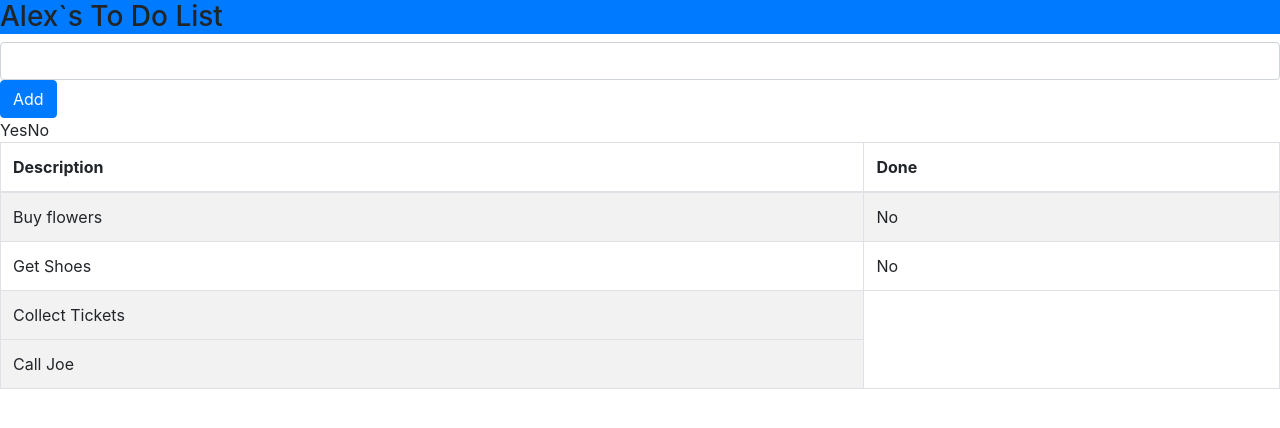
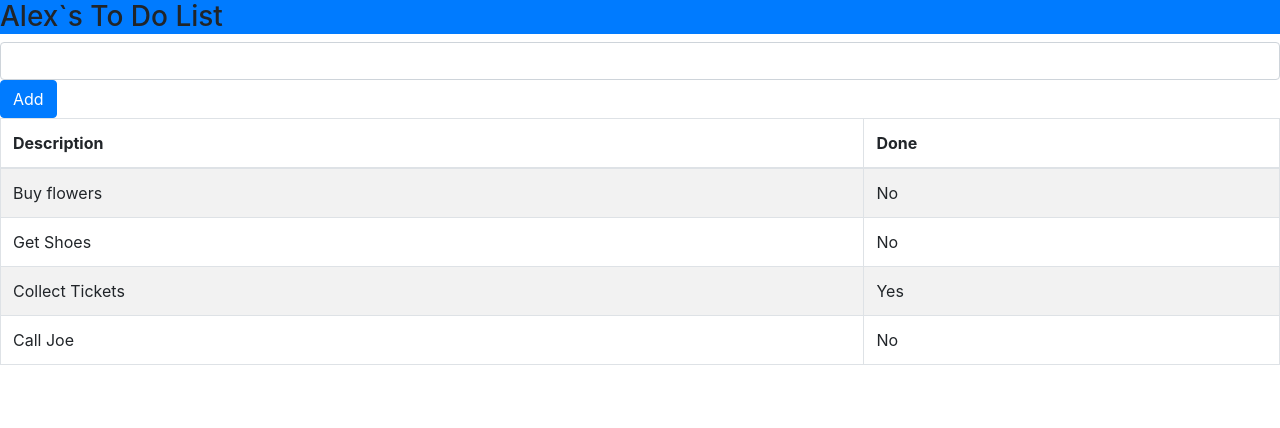
Before and after one commit to juncevich/todo, a website: page index.html in a window 1280 px wide. Drawn offline with nearby package versions, Linux system fonts and the light colour scheme.

Commit message:
Fix errors

```diff
--- a/index.html
+++ b/index.html
@@ -22,8 +22,8 @@
             <tbody>
                 <tr><td>Buy flowers</td><td>No</td></tr>
                 <tr><td>Get Shoes</td><td>No</td></tr>
-                <tr><td>Collect Tickets</td><tr>Yes</tr></tr>
-                <tr><td>Call Joe</td><tr>No</tr></tr>
+                <tr><td>Collect Tickets</td><td>Yes</td></tr>
+                <tr><td>Call Joe</td><td>No</td></tr>
             </tbody>
         </table>
     </body>
```
